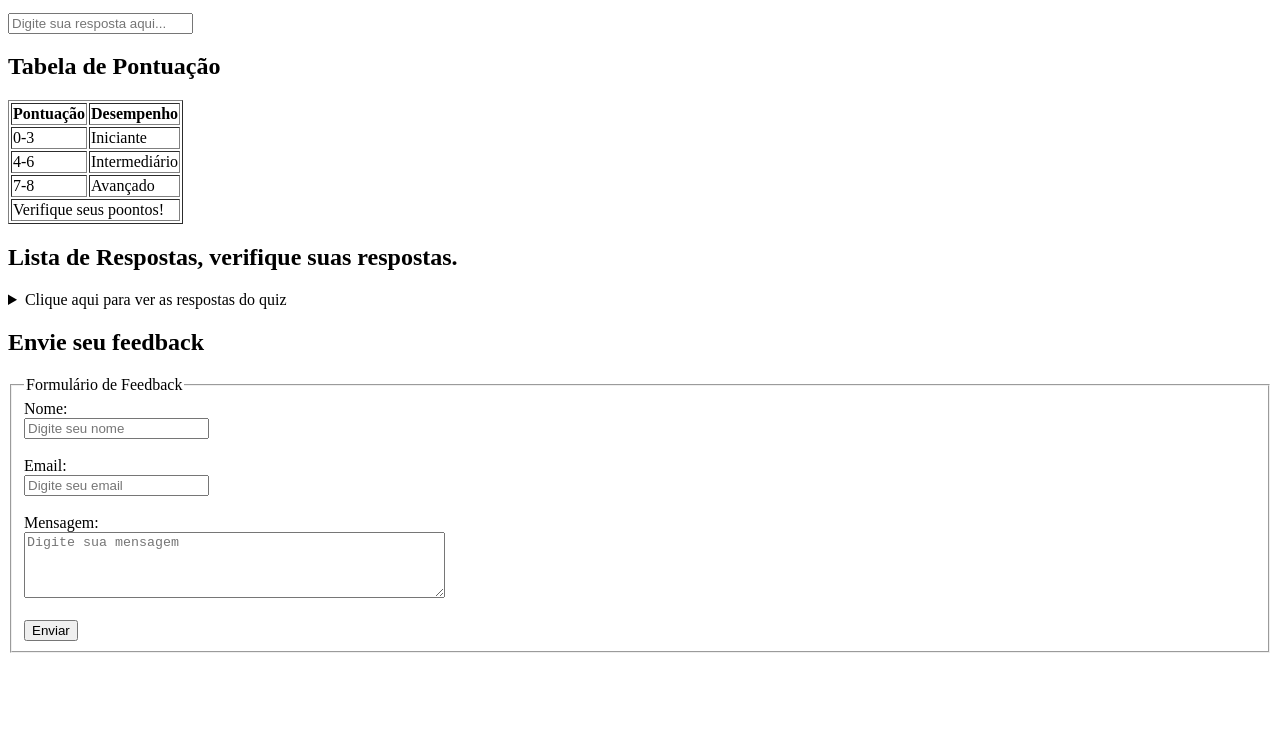
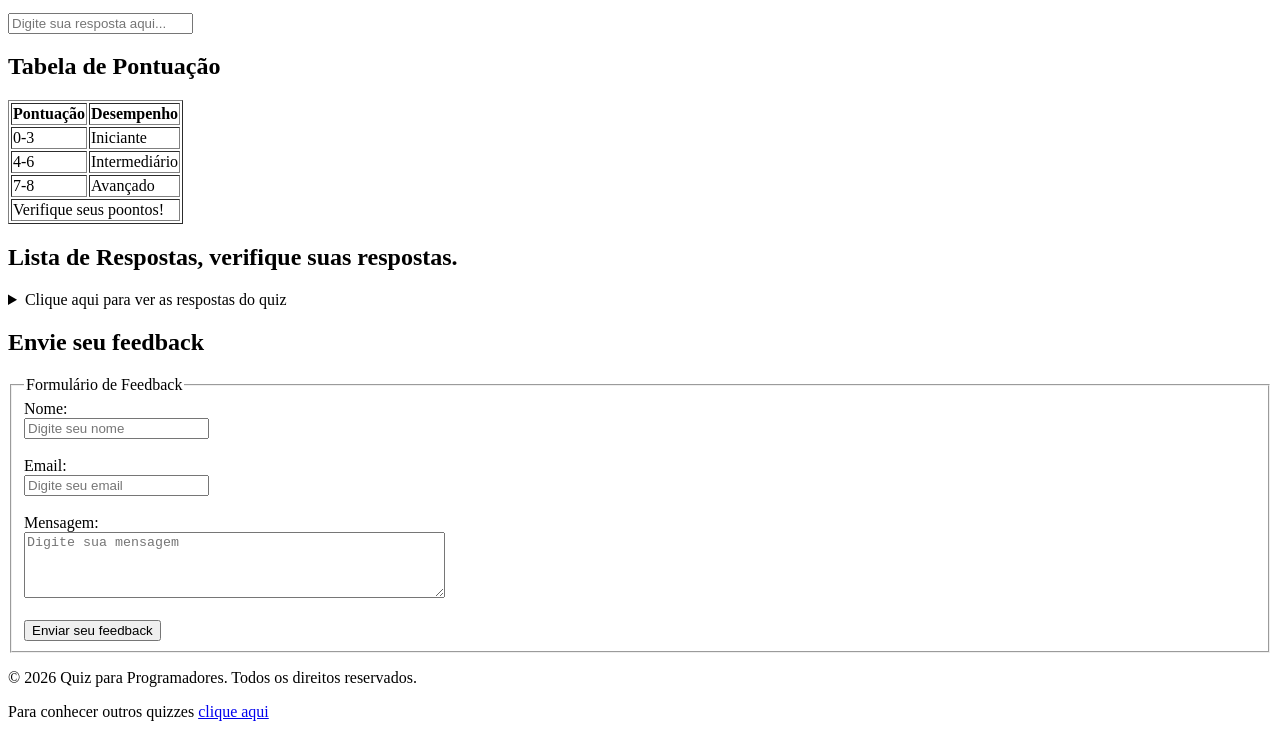
Before and after one commit to paulinsan/Estudo-Front-Web, a plain HTML site: page index.html in a window 1280 px wide. Shown: the part 1392-2129 px from the top of the page. Before the commit the page ends 2053 px from the top, so only its background shows below. Drawn offline with Linux system fonts and the light colour scheme.

Commit message:
corrige capitalização e altera botão de envio de feedback

```diff
--- a/index.html
+++ b/index.html
@@ -139,7 +139,7 @@
                     <li>1991</li>
                     <li>Javascript, Java</li>
                     <li>Arquivo deve ter extensão .html</li>
-                    <li>type</li>
+                    <li>Type</li>
                     <li>Javascript</li>
                 </ol>
             </details>
@@ -156,13 +156,14 @@
                     <input type="email" id="email" name="email" placeholder="Digite seu email"><br><br>
                     <label for="mensagem">Mensagem:</label><br>
                     <textarea id="mensagem" name="mensagem" rows="4" cols="50" placeholder="Digite sua mensagem"></textarea><br><br>
-                    <input type="submit" value="Enviar">
+                    <button onclick="alert('Obrigado pelo seu feedback!');" type="button">Enviar seu feedback</button>
                 </fieldset>
             </form>
         </section>
     </main>
     <footer>
-
+        <p>&copy; 2026 Quiz para Programadores. Todos os direitos reservados.</p>
+        <p>Para conhecer outros quizzes <a href="https://www.superprof.com.br/blog/quiz-programacao/" target="_blank">clique aqui</a></p>
     </footer>
  </body>
  </html>
```
